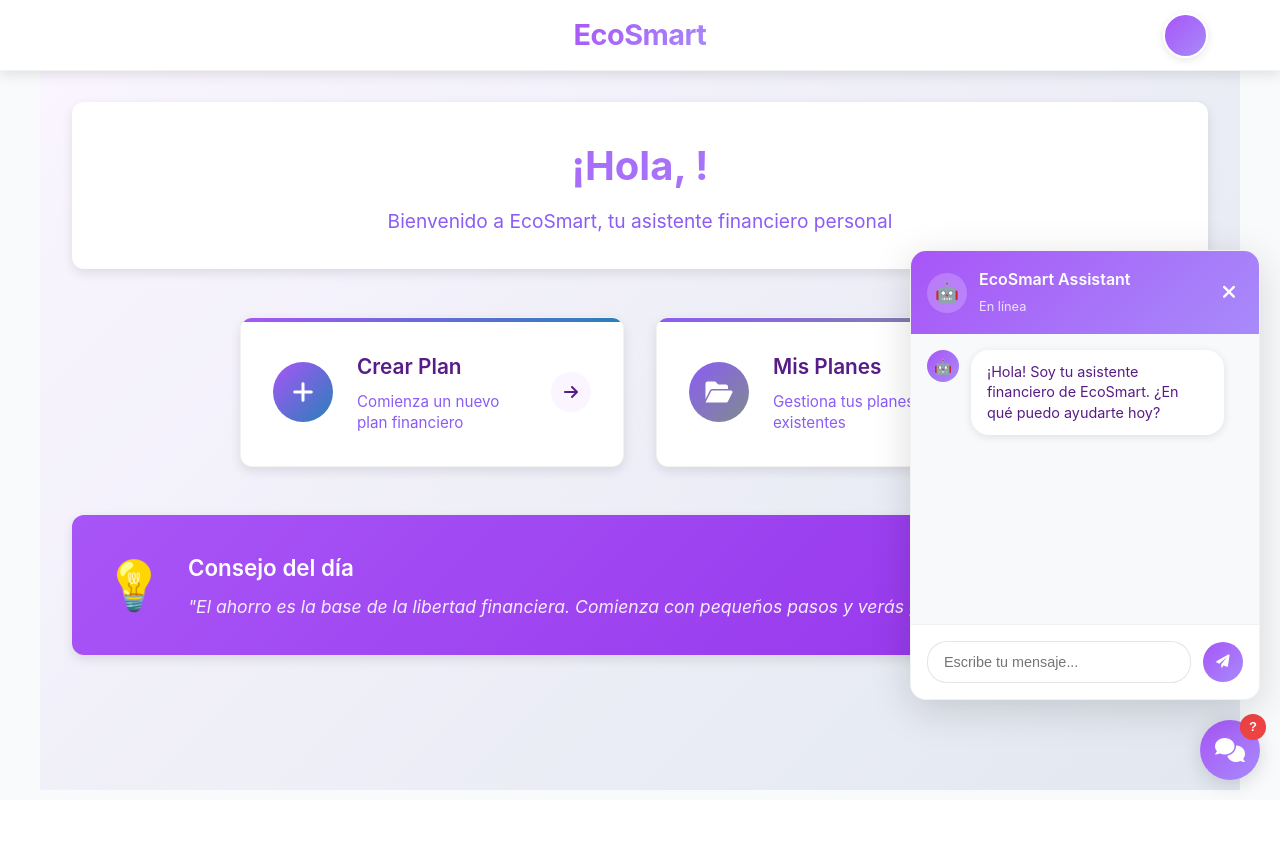
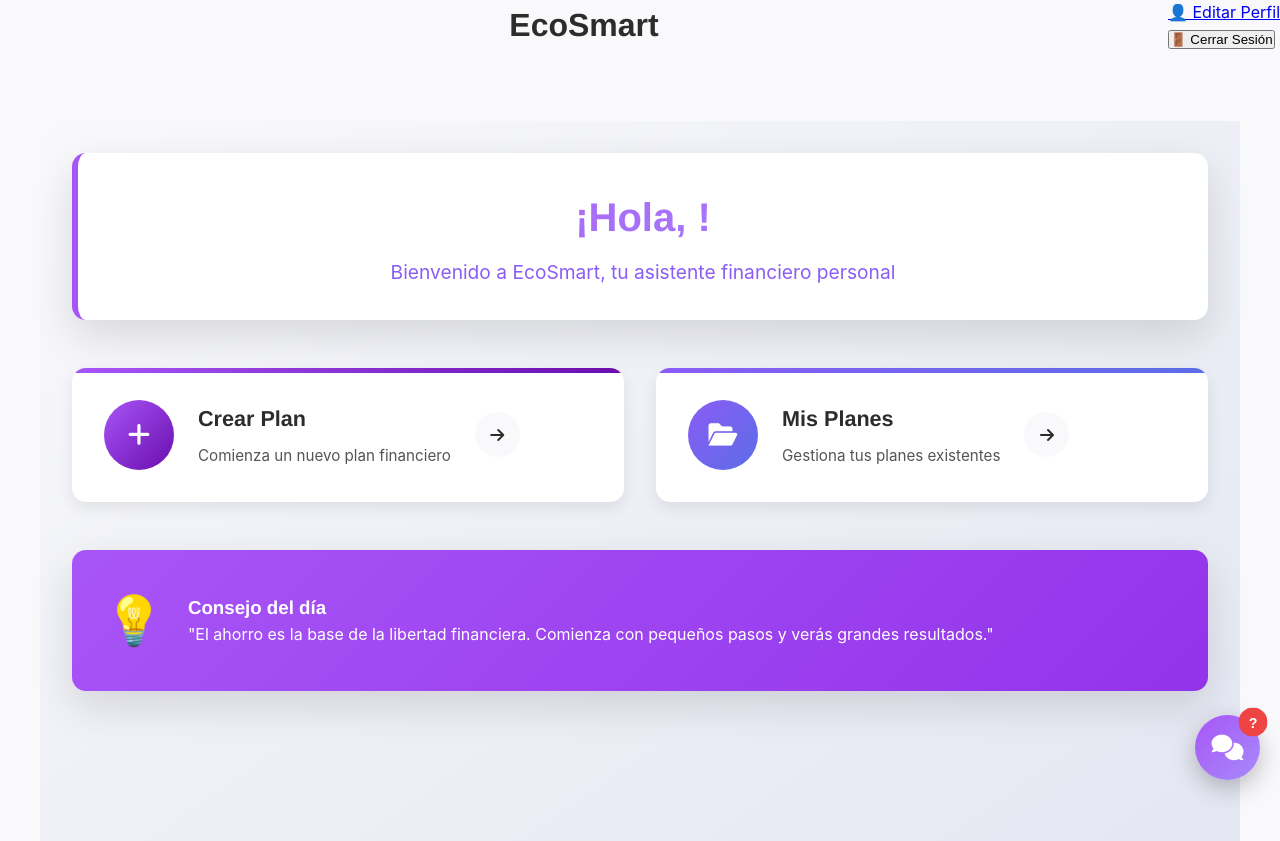
Before and after one commit to lunappp/ecoSmart, a Django app: page /transacciones/ in a window 1280 px wide. Before the commit the page ends 792 px from the top, so only its background shows below. Run offline with Django 5.2, Linux system fonts and the light colour scheme.

Commit message:
mas del dash

```diff
--- a/EcoSmart/App/static/dashboard/dashboard-modern.css
+++ b/EcoSmart/App/static/dashboard/dashboard-modern.css
@@ -1,6 +1,6 @@
-/* ===== DASHBOARD MODERNO Y ESCALABLE ===== */
+/* ===== DASHBOARD MODERNO Y ESCALABLE - MEJORADO ===== */
 
-/* Variables CSS para consistencia */
+/* Variables CSS */
 :root {
   --primary-color: #a855f7;
   --primary-light: #c084fc;
@@ -9,23 +9,23 @@
   --success-color: #a78bfa;
   --warning-color: #f59e0b;
   --danger-color: #ef4444;
-  --dark-color: #581c87;
-  --light-color: #faf5ff;
+  --dark-color: #2c2c2c;
+  --light-color: #f9f9fb;
   --white: #ffffff;
-  --shadow: 0 4px 12px rgba(0,0,0,0.1);
-  --shadow-lg: 0 10px 20px rgba(0,0,0,0.15);
-  --border-radius: 12px;
-  --transition: 0.3s;
+  --shadow: 0 6px 15px rgba(0,0,0,0.08);
+  --shadow-lg: 0 15px 40px rgba(0,0,0,0.12);
+  --border-radius: 14px;
+  --transition: 0.35s cubic-bezier(0.4, 0, 0.2, 1);
 }
 
-/* Contenedor principal del dashboard */
+/* Contenedor principal */
 .dashboard-container {
   max-width: 1200px;
   margin: 0 auto;
   padding: 2rem;
-  background: linear-gradient(135deg, var(--light-color) 0%, #e2e8f0 100%);
+  background: linear-gradient(145deg, var(--light-color) 0%, #e4e7f2 100%);
   min-height: calc(100vh - 80px);
-  margin-top: 70px; /* Espacio para el header fijo */
+  margin-top: 70px;
 }
 
 /* Header de bienvenida */
@@ -35,18 +35,23 @@
   padding: 2rem;
   background: var(--white);
   border-radius: var(--border-radius);
-  box-shadow: var(--shadow);
+  box-shadow: var(--shadow-lg);
+  border-left: 6px solid var(--primary-color);
+  transition: transform var(--transition), box-shadow var(--transition);
+}
+.welcome-header:hover {
+  transform: translateY(-3px);
+  box-shadow: var(--shadow-lg);
 }
 
 .welcome-title {
   font-size: 2.5rem;
-  font-weight: 700;
+  font-weight: 800;
   color: var(--dark-color);
   margin-bottom: 0.5rem;
   background: linear-gradient(135deg, var(--primary-color), var(--success-color));
   -webkit-background-clip: text;
   -webkit-text-fill-color: transparent;
-  background-clip: text;
 }
 
 .welcome-subtitle {
@@ -55,15 +60,12 @@
   font-weight: 400;
 }
 
-/* Grid de acciones principales */
+/* Grid de acciones */
 .actions-grid {
   display: grid;
-  grid-template-columns: repeat(auto-fit, minmax(350px, 1fr));
+  grid-template-columns: repeat(auto-fit, minmax(320px, 1fr));
   gap: 2rem;
   margin-bottom: 3rem;
-  max-width: 800px;
-  margin-left: auto;
-  margin-right: auto;
 }
 
 /* Tarjetas de acción */
@@ -72,10 +74,9 @@
   border-radius: var(--border-radius);
   padding: 2rem;
   box-shadow: var(--shadow);
-  transition: var(--transition);
+  transition: transform var(--transition), box-shadow var(--transition);
   position: relative;
   overflow: hidden;
-  border: 1px solid rgba(0, 0, 0, 0.05);
   display: flex;
   align-items: center;
   gap: 1.5rem;
@@ -87,72 +88,70 @@
   top: 0;
   left: 0;
   right: 0;
-  height: 4px;
-  background: linear-gradient(90deg, var(--primary-color), var(--success-color));
+  height: 5px;
+  border-radius: 4px 4px 0 0;
 }
 
 .action-card.primary::before {
-  background: linear-gradient(90deg, var(--primary-color), #2980b9);
+  background: linear-gradient(90deg, var(--primary-color), #6a0dad);
 }
 
 .action-card.secondary::before {
-  background: linear-gradient(90deg, var(--secondary-color), #7f8c8d);
+  background: linear-gradient(90deg, var(--secondary-color), #5b6de6);
 }
 
 .action-card.success::before {
-  background: linear-gradient(90deg, var(--success-color), #229954);
+  background: linear-gradient(90deg, var(--success-color), #6fcf97);
 }
 
 .action-card:hover {
   transform: translateY(-5px);
-  box-shadow: var(--shadow-hover);
+  box-shadow: var(--shadow-lg);
 }
 
-/* Contenido de las tarjetas */
+/* Iconos de tarjeta */
 .action-icon {
-  width: 60px;
-  height: 60px;
+  width: 70px;
+  height: 70px;
   border-radius: 50%;
   display: flex;
   align-items: center;
   justify-content: center;
-  font-size: 1.5rem;
+  font-size: 1.6rem;
   color: var(--white);
   flex-shrink: 0;
+  transition: transform var(--transition);
+}
+.action-card:hover .action-icon {
+  transform: scale(1.1);
+}
+.action-card.primary .action-icon {
+  background: linear-gradient(135deg, var(--primary-color), #6a0dad);
+}
+.action-card.secondary .action-icon {
+  background: linear-gradient(135deg, var(--secondary-color), #5b6de6);
+}
+.action-card.success .action-icon {
+  background: linear-gradient(135deg, var(--success-color), #6fcf97);
 }
 
-.action-card.primary .action-icon {
-  background: linear-gradient(135deg, var(--primary-color), #2980b9);
-}
-
-.action-card.secondary .action-icon {
-  background: linear-gradient(135deg, var(--secondary-color), #7f8c8d);
-}
-
-.action-card.success .action-icon {
-  background: linear-gradient(135deg, var(--success-color), #229954);
-}
-
-.action-content {
-  flex: 1;
-}
-
+/* Contenido de tarjeta */
 .action-content h3 {
-  font-size: 1.3rem;
-  font-weight: 600;
+  font-size: 1.35rem;
+  font-weight: 700;
   color: var(--dark-color);
   margin-bottom: 0.5rem;
 }
-
 .action-content p {
-  color: var(--secondary-color);
+  color: #555;
   font-size: 0.95rem;
-  line-height: 1.4;
+  line-height: 1.5;
 }
 
+/* Link de acción */
 .action-link {
-  width: 40px;
-  height: 40px;
+  width: 45px;
+  height: 45px;
   border-radius: 50%;
   display: flex;
   align-items: center;
@@ -160,425 +159,194 @@
   background: var(--light-color);
   color: var(--dark-color);
   text-decoration: none;
-  transition: var(--transition);
-  flex-shrink: 0;
+  transition: transform var(--transition), background var(--transition), color var(--transition);
 }
 
 .action-card.primary .action-link:hover {
   background: var(--primary-color);
   color: var(--white);
-  transform: scale(1.1);
+  transform: scale(1.2);
 }
-
 .action-card.secondary .action-link:hover {
   background: var(--secondary-color);
   color: var(--white);
-  transform: scale(1.1);
+  transform: scale(1.2);
 }
-
 .action-card.success .action-link:hover {
   background: var(--success-color);
   color: var(--white);
-  transform: scale(1.1);
+  transform: scale(1.2);
 }
 
 /* Sección de consejo */
 .tip-section {
-  background: linear-gradient(135deg, var(--primary-color) 0%, var(--primary-dark) 100%);
+  background: linear-gradient(135deg, var(--primary-color), var(--primary-dark));
   border-radius: var(--border-radius);
   padding: 2rem;
   color: var(--white);
-  box-shadow: var(--shadow);
+  box-shadow: var(--shadow-lg);
+  transition: transform var(--transition);
 }
-
+.tip-section:hover {
+  transform: translateY(-3px);
+}
 .tip-content {
   display: flex;
   align-items: center;
   gap: 1.5rem;
 }
-
 .tip-icon {
   font-size: 3rem;
   flex-shrink: 0;
 }
 
-.tip-text h3 {
-  font-size: 1.4rem;
-  font-weight: 600;
-  margin-bottom: 0.5rem;
-}
-
-.tip-text p {
-  font-size: 1.1rem;
-  line-height: 1.5;
-  opacity: 0.9;
-  font-style: italic;
-}
-
-/* Responsive Design */
-@media (max-width: 768px) {
-  .dashboard-container {
-    padding: 1rem;
-  }
-
-  .welcome-title {
-    font-size: 2rem;
-  }
-
-  .actions-grid {
-    grid-template-columns: 1fr;
-    gap: 1rem;
-  }
-
-  .action-card {
-    padding: 1.5rem;
-  }
-
-  .tip-content {
-    flex-direction: column;
-    text-align: center;
-  }
-
-  .tip-icon {
-    font-size: 2.5rem;
-  }
-}
-
-@media (max-width: 480px) {
-  .welcome-title {
-    font-size: 1.8rem;
-  }
-
-  .welcome-subtitle {
-    font-size: 1rem;
-  }
-
-  .action-card {
-    flex-direction: column;
-    text-align: center;
-    gap: 1rem;
-  }
-
-  .action-content {
-    order: 2;
-  }
-
-  .action-link {
-    order: 3;
-    align-self: center;
-  }
-}
-
-/* ===== HEADER MODERNO ===== */
-.header {
-  position: fixed;
-  top: 0;
-  left: 0;
-  right: 0;
-  background: var(--white);
-  box-shadow: var(--shadow);
-  z-index: 1000;
-  border-bottom: 1px solid rgba(0, 0, 0, 0.05);
-}
-
-.header-content {
-  display: flex;
-  align-items: center;
-  justify-content: space-between;
-  padding: 0 2rem;
-  height: 70px;
-  max-width: 1200px;
-  margin: 0 auto;
-}
-
-.header-left {
-  flex: 1;
-  display: flex;
-  align-items: center;
-  gap: 1rem;
-}
-
-.header-center {
-  flex: 1;
-  display: flex;
-  justify-content: center;
-}
-
-.header-logo {
-  font-size: 1.8rem;
-  font-weight: 700;
-  background: linear-gradient(135deg, var(--primary-color), var(--success-color));
-  -webkit-background-clip: text;
-  -webkit-text-fill-color: transparent;
-  background-clip: text;
-  margin: 0;
-  letter-spacing: -0.5px;
-}
-
-.header-right {
-  flex: 1;
-  display: flex;
-  justify-content: flex-end;
-  align-items: center;
-}
-
-/* User Menu */
-.user-menu {
-  position: relative;
-  display: flex;
-  align-items: center;
-}
-
-.user-menu-btn {
-  background: none;
-  border: none;
-  cursor: pointer;
-  padding: 0;
-  display: flex;
-  align-items: center;
-  transition: var(--transition);
-}
-
-.user-menu-btn:hover {
-  transform: scale(1.05);
-}
-
-.user-avatar {
-  width: 45px;
-  height: 45px;
-  border-radius: 50%;
-  background: linear-gradient(135deg, var(--primary-color), var(--success-color));
-  color: var(--white);
-  display: flex;
-  align-items: center;
-  justify-content: center;
-  font-weight: 600;
-  font-size: 1.1rem;
-  transition: var(--transition);
-  box-shadow: 0 2px 8px rgba(0, 0, 0, 0.1);
-  border: 2px solid var(--white);
-}
-
-.user-avatar img {
-  width: 100%;
-  height: 100%;
-  border-radius: 50%;
-  object-fit: cover;
-}
-
-.user-dropdown {
-  position: absolute;
-  top: 100%;
-  right: 0;
-  background: var(--white);
-  border-radius: 12px;
-  box-shadow: 0 10px 40px rgba(0, 0, 0, 0.15), 0 4px 12px rgba(0, 0, 0, 0.1);
-  min-width: 220px;
-  opacity: 0;
-  visibility: hidden;
-  transform: translateY(-10px) scale(0.95);
-  transition: all 0.3s cubic-bezier(0.4, 0, 0.2, 1);
-  z-index: 1001;
-  overflow: hidden;
-  border: 1px solid rgba(0, 0, 0, 0.08);
-  margin-top: 0.75rem;
-  backdrop-filter: blur(10px);
-}
-
-.user-menu:hover .user-dropdown,
-.user-dropdown.active {
-  opacity: 1;
-  visibility: visible;
-  transform: translateY(0) scale(1);
-}
-
-.dropdown-item {
-  width: 100%;
-  padding: 1rem 1.25rem;
-  background: none;
-  border: none;
-  text-align: left;
-  color: var(--dark-color);
-  cursor: pointer;
-  transition: all 0.2s ease;
-  font-size: 0.95rem;
-  font-weight: 500;
-  display: flex;
-  align-items: center;
-  gap: 0.75rem;
-  text-decoration: none;
-  border-radius: 8px;
-  margin: 0.25rem 0.5rem;
-}
-
-.dropdown-item:hover {
-  background: linear-gradient(135deg, var(--primary-color), var(--success-color));
-  color: var(--white);
-  transform: translateX(4px);
-  box-shadow: 0 4px 12px rgba(52, 152, 219, 0.3);
-}
-
-.dropdown-icon {
-  font-size: 1rem;
-  opacity: 0.7;
-  transition: var(--transition);
-}
-
-.dropdown-item:hover .dropdown-icon {
-  opacity: 1;
-  transform: scale(1.1);
-}
-
-/* Responsive Header */
-@media (max-width: 768px) {
-  .header-content {
-    padding: 0 1rem;
-    height: 60px;
-  }
-
-  .header-logo {
-    font-size: 1.5rem;
-  }
-
-  .user-avatar {
-    width: 40px;
-    height: 40px;
-  }
-
-  .user-dropdown {
-    min-width: 200px;
-    right: -10px;
-  }
-
-  .dashboard-container {
-    margin-top: 60px;
-  }
-}
-
-@media (max-width: 480px) {
-  .header-content {
-    padding: 0 0.75rem;
-    height: 55px;
-    flex-direction: row;
-    justify-content: space-between;
-    align-items: center;
-  }
-
-  .header-center {
-    flex: 1;
-    text-align: center;
-  }
-
-  .header-left,
-  .header-right {
-    flex: 0 0 auto;
-  }
-
-  .header-logo {
-    font-size: 1.2rem;
-  }
-
-  .user-avatar {
-    width: 35px;
-    height: 35px;
-  }
-
-  .user-dropdown {
-    min-width: 160px;
-    right: -15px;
-  }
-
-  .dashboard-container {
-    margin-top: 55px;
-    padding: 0.75rem;
-  }
-
-  .welcome-title {
-    font-size: 1.5rem;
-  }
-
-  .welcome-subtitle {
-    font-size: 0.9rem;
-  }
-}
-
-/* ===== CHATBOT FLOTANTE ===== */
+/* Chatbot flotante */
 .chatbot-widget {
   position: fixed;
   bottom: 20px;
   right: 20px;
   z-index: 1000;
+  transition: transform var(--transition);
 }
-
 .chatbot-toggle {
-  width: 60px;
-  height: 60px;
+  width: 65px;
+  height: 65px;
   border-radius: 50%;
   background: linear-gradient(135deg, var(--primary-color), var(--success-color));
   border: none;
   color: var(--white);
-  font-size: 1.5rem;
+  font-size: 1.6rem;
   cursor: pointer;
-  box-shadow: 0 4px 20px rgba(0, 0, 0, 0.15);
-  transition: all 0.3s ease;
+  box-shadow: 0 6px 25px rgba(0, 0, 0, 0.2);
+  transition: transform var(--transition), box-shadow var(--transition);
+}
+.chatbot-toggle:hover {
+  transform: scale(1.15);
+  box-shadow: 0 8px 30px rgba(0,0,0,0.25);
+}
+.chatbot-badge {
+  top: -6px;
+  right: -6px;
+  width: 26px;
+  height: 26px;
+  font-size: 0.8rem;
+}
+
+/* Tipografía global */
+body {
+  font-family: 'Inter', 'Helvetica Neue', Helvetica, Arial, sans-serif;
+  color: var(--dark-color);
+  background: var(--light-color);
+  transition: background 0.3s ease, color 0.3s ease;
+}
+h1,h2,h3,h4,h5,h6 {
+  font-family: 'Poppins', 'Helvetica Neue', sans-serif;
+}
+
+/* Transiciones y detalles */
+button, .action-link, .nav-link {
+  transition: all 0.35s cubic-bezier(0.4,0,0.2,1);
+}
+/* ===== CHATBOT FLOTANTE MODERNO GLASSMORPHISM ===== */
+
+/* Contenedor flotante */
+.chatbot-widget {
+  position: fixed;
+  bottom: 20px;
+  right: 20px;
+  z-index: 1000;
+  font-family: 'Inter', sans-serif;
+}
+
+/* Botón flotante */
+.chatbot-toggle {
+  width: 65px;
+  height: 65px;
+  border-radius: 50%;
+  background: linear-gradient(135deg, #a855f7, #a78bfa);
+  border: none;
+  color: #fff;
+  font-size: 1.6rem;
+  cursor: pointer;
   display: flex;
   align-items: center;
   justify-content: center;
-  position: relative;
+  box-shadow: 0 8px 25px rgba(0, 0, 0, 0.25);
+  transition: transform 0.3s ease, box-shadow 0.3s ease, filter 0.3s ease;
+  backdrop-filter: blur(10px);
 }
 
 .chatbot-toggle:hover {
-  transform: scale(1.1);
-  box-shadow: 0 6px 25px rgba(0, 0, 0, 0.2);
+  transform: scale(1.15);
+  box-shadow: 0 10px 35px rgba(0, 0, 0, 0.35);
+  filter: brightness(1.1);
 }
 
+/* Notificación */
 .chatbot-badge {
   position: absolute;
-  top: -5px;
-  right: -5px;
-  width: 24px;
-  height: 24px;
-  background: var(--danger-color);
-  color: var(--white);
+  top: -6px;
+  right: -6px;
+  width: 26px;
+  height: 26px;
+  background: #ef4444;
+  color: #fff;
   border-radius: 50%;
-  font-size: 0.75rem;
+  font-size: 0.8rem;
   font-weight: bold;
   display: flex;
   align-items: center;
   justify-content: center;
-  animation: pulse 2s infinite;
+  animation: pulse 1.8s infinite ease-in-out;
 }
 
 @keyframes pulse {
   0% { transform: scale(1); }
-  50% { transform: scale(1.1); }
+  50% { transform: scale(1.15); }
   100% { transform: scale(1); }
 }
 
+/* Ventana del chat */
 .chatbot-chat {
   position: absolute;
   bottom: 80px;
   right: 0;
-  width: 350px;
-  height: 450px;
-  background: var(--white);
-  border-radius: 16px;
-  box-shadow: 0 10px 40px rgba(0, 0, 0, 0.15);
+  width: 360px;
+  height: 480px;
+  border-radius: 20px;
+  overflow: hidden;
   display: flex;
   flex-direction: column;
-  overflow: hidden;
-  border: 1px solid rgba(0, 0, 0, 0.05);
+  border: 1px solid rgba(255,255,255,0.15);
+  background: rgba(255, 255, 255, 0.15);
+  backdrop-filter: blur(20px) saturate(180%);
+  box-shadow: 0 8px 30px rgba(0, 0, 0, 0.25);
+  opacity: 0;
+  visibility: hidden;
+  transform: translateY(20px);
+  transition: transform 0.3s ease, opacity 0.3s ease, backdrop-filter 0.3s ease;
 }
 
+/* Activar chat */
+.chatbot-chat.active {
+  opacity: 1;
+  visibility: visible;
+  transform: translateY(0);
+}
+
+/* Header del chat */
 .chatbot-header {
-  background: linear-gradient(135deg, var(--primary-color), var(--success-color));
-  color: var(--white);
+  background: rgba(168, 85, 247, 0.9);
+  color: #fff;
   padding: 1rem;
   display: flex;
+  justify-content: space-between;
   align-items: center;
-  justify-content: space-between;
+  backdrop-filter: blur(10px);
+  border-bottom: 1px solid rgba(255,255,255,0.3);
 }
 
+/* Header info */
 .chatbot-header-info {
   display: flex;
   align-items: center;
@@ -586,16 +354,18 @@
 }
 
 .chatbot-avatar {
-  width: 40px;
-  height: 40px;
-  background: rgba(255, 255, 255, 0.2);
+  width: 42px;
+  height: 42px;
   border-radius: 50%;
   display: flex;
   align-items: center;
   justify-content: center;
   font-size: 1.2rem;
+  background: rgba(255,255,255,0.25);
+  backdrop-filter: blur(5px);
 }
 
+/* Título */
 .chatbot-title h4 {
   margin: 0;
   font-size: 1rem;
@@ -604,34 +374,40 @@
 
 .chatbot-title span {
   font-size: 0.8rem;
-  opacity: 0.8;
+  opacity: 0.85;
 }
 
+/* Botón cerrar */
 .chatbot-close {
-  background: none;
+  background: rgba(255,255,255,0.15);
   border: none;
-  color: var(--white);
+  color: #fff;
   font-size: 1.2rem;
   cursor: pointer;
   padding: 0.5rem;
   border-radius: 50%;
-  transition: background 0.2s ease;
+  transition: background 0.2s ease, transform 0.2s ease;
 }
 
 .chatbot-close:hover {
-  background: rgba(255, 255, 255, 0.1);
+  background: rgba(255,255,255,0.3);
+  transform: scale(1.1);
 }
 
+/* Mensajes */
 .chatbot-messages {
   flex: 1;
   padding: 1rem;
   overflow-y: auto;
-  background: #f8f9fa;
   display: flex;
   flex-direction: column;
   gap: 1rem;
+  background: rgba(255,255,255,0.05);
+  backdrop-filter: blur(10px);
+  scroll-behavior: smooth;
 }
 
+/* Mensaje bot/usuario */
 .chatbot-message {
   display: flex;
   gap: 0.75rem;
@@ -643,102 +419,102 @@
 }
 
 .message-avatar {
-  width: 32px;
-  height: 32px;
+  width: 34px;
+  height: 34px;
   border-radius: 50%;
   display: flex;
   align-items: center;
   justify-content: center;
-  font-size: 0.9rem;
   flex-shrink: 0;
 }
 
+/* Avatar colores */
 .chatbot-message.bot .message-avatar {
-  background: linear-gradient(135deg, var(--primary-color), var(--success-color));
-  color: var(--white);
+  background: linear-gradient(135deg, #a855f7, #a78bfa);
+  color: #fff;
 }
 
 .chatbot-message.user .message-avatar {
-  background: var(--secondary-color);
-  color: var(--white);
+  background: #8b5cf6;
+  color: #fff;
 }
 
+/* Contenido mensaje */
 .message-content {
   max-width: 80%;
   padding: 0.75rem 1rem;
-  border-radius: 18px;
+  border-radius: 20px;
   font-size: 0.9rem;
   line-height: 1.4;
+  backdrop-filter: blur(5px);
 }
 
+/* Mensaje bot */
 .chatbot-message.bot .message-content {
-  background: var(--white);
-  color: var(--dark-color);
-  box-shadow: 0 2px 8px rgba(0, 0, 0, 0.1);
+  background: rgba(255,255,255,0.25);
+  color: #111;
+  box-shadow: 0 2px 12px rgba(0,0,0,0.1);
 }
 
+/* Mensaje usuario */
 .chatbot-message.user .message-content {
-  background: linear-gradient(135deg, var(--primary-color), var(--success-color));
-  color: var(--white);
+  background: linear-gradient(135deg, #a855f7, #a78bfa);
+  color: #fff;
+  box-shadow: 0 4px 12px rgba(0,0,0,0.15);
+  font-weight: 500;
 }
 
+/* Input */
 .chatbot-input {
   padding: 1rem;
-  background: var(--white);
-  border-top: 1px solid rgba(0, 0, 0, 0.05);
   display: flex;
   gap: 0.75rem;
   align-items: center;
+  background: rgba(255,255,255,0.15);
+  backdrop-filter: blur(15px);
+  border-top: 1px solid rgba(255,255,255,0.2);
 }
 
 .chatbot-input-field {
   flex: 1;
-  border: 1px solid rgba(0, 0, 0, 0.1);
-  border-radius: 20px;
+  border-radius: 25px;
+  border: 1px solid rgba(255,255,255,0.25);
   padding: 0.75rem 1rem;
   font-size: 0.9rem;
   outline: none;
-  transition: border-color 0.2s ease;
+  background: rgba(255,255,255,0.1);
+  color: #111;
+  transition: all 0.2s ease;
 }
 
 .chatbot-input-field:focus {
-  border-color: var(--primary-color);
+  border-color: #a855f7;
+  background: rgba(255,255,255,0.2);
 }
 
+/* Botón enviar */
 .chatbot-send {
-  width: 40px;
-  height: 40px;
+  width: 42px;
+  height: 42px;
   border-radius: 50%;
-  background: linear-gradient(135deg, var(--primary-color), var(--success-color));
   border: none;
-  color: var(--white);
+  background: linear-gradient(135deg, #a855f7, #a78bfa);
+  color: #fff;
   cursor: pointer;
   display: flex;
   align-items: center;
   justify-content: center;
-  transition: transform 0.2s ease;
+  transition: transform 0.2s ease, filter 0.2s ease;
 }
 
 .chatbot-send:hover {
   transform: scale(1.1);
+  filter: brightness(1.1);
 }
 
-/* Responsive Chatbot */
+/* Responsive */
 @media (max-width: 480px) {
-  .chatbot-widget {
-    bottom: 15px;
-    right: 15px;
-  }
-
-  .chatbot-chat {
-    width: 300px;
-    height: 400px;
-    bottom: 70px;
-  }
-
-  .chatbot-toggle {
-    width: 55px;
-    height: 55px;
-    font-size: 1.3rem;
-  }
+  .chatbot-widget { bottom: 15px; right: 15px; }
+  .chatbot-chat { width: 300px; height: 400px; bottom: 70px; }
+  .chatbot-toggle { width: 55px; height: 55px; font-size: 1.3rem; }
 }
--- a/EcoSmart/App/templates/dashboard/index.html
+++ b/EcoSmart/App/templates/dashboard/index.html
@@ -11,11 +11,8 @@
   <link rel="stylesheet" href="https://cdnjs.cloudflare.com/ajax/libs/font-awesome/6.0.0/css/all.min.css">
   <!-- JavaScript -->
   <script src="{% static 'dashboard/dashboard.js' %}"></script>
-
 </head>
 <body>
-
-
 
   <!-- Header -->
   <div class="header">
@@ -25,15 +22,8 @@
         <h1 class="header-logo">EcoSmart</h1>
       </div>
       <div class="header-right">
-          <div class="user-menu">
-            <button class="user-menu-btn">
-              {% if request.user.profile.profile_picture %}
-                <img src="{{ request.user.profile.profile_picture.url }}" alt="Foto de {{ request.user.username }}" class="user-avatar">
-              {% else %}
-                <div class="user-avatar">{{ request.user.username|first|upper }}</div>
-              {% endif %}
-            </button>
-            <div class="user-dropdown">
+        <nav class="header-nav">
+        </nav>
             <a href="{% url 'edit_profile' %}" class="dropdown-item">
               <span class="dropdown-icon">👤</span>
               Editar Perfil
@@ -102,24 +92,14 @@
     </div>
   </div>
 
-
-
-
-
-
-
-</section>
   <!-- Chatbot Flotante -->
   <div id="chatbot-widget" class="chatbot-widget">
-  <!-- Botón flotante -->
     <button id="chatbot-toggle" class="chatbot-toggle">
       <i class="fas fa-comments"></i>
       <span class="chatbot-badge" id="chatbot-notification">?</span>
     </button>
 
-  <!-- Mini Chat -->
     <div id="chatbot-chat" class="chatbot-chat hidden">
-    <!-- Header del chat -->
       <div class="chatbot-header">
         <div class="chatbot-header-info">
           <div class="chatbot-avatar">🤖</div>
@@ -133,7 +113,6 @@
         </button>
       </div>
 
-    <!-- Mensajes del chat -->
       <div id="chat-messages" class="chatbot-messages">
         <div class="chatbot-message bot">
           <div class="message-avatar">🤖</div>
@@ -143,7 +122,6 @@
         </div>
       </div>
 
-    <!-- Input del chat -->
       <div class="chatbot-input">
         <input type="text" id="chat-input" placeholder="Escribe tu mensaje..." class="chatbot-input-field">
         <button id="send-message" class="chatbot-send">
@@ -152,3 +130,6 @@
       </div>
     </div>
   </div>
+
+</body>
+</html>
```
Lines whose indentation alone changed are shown as unchanged.
